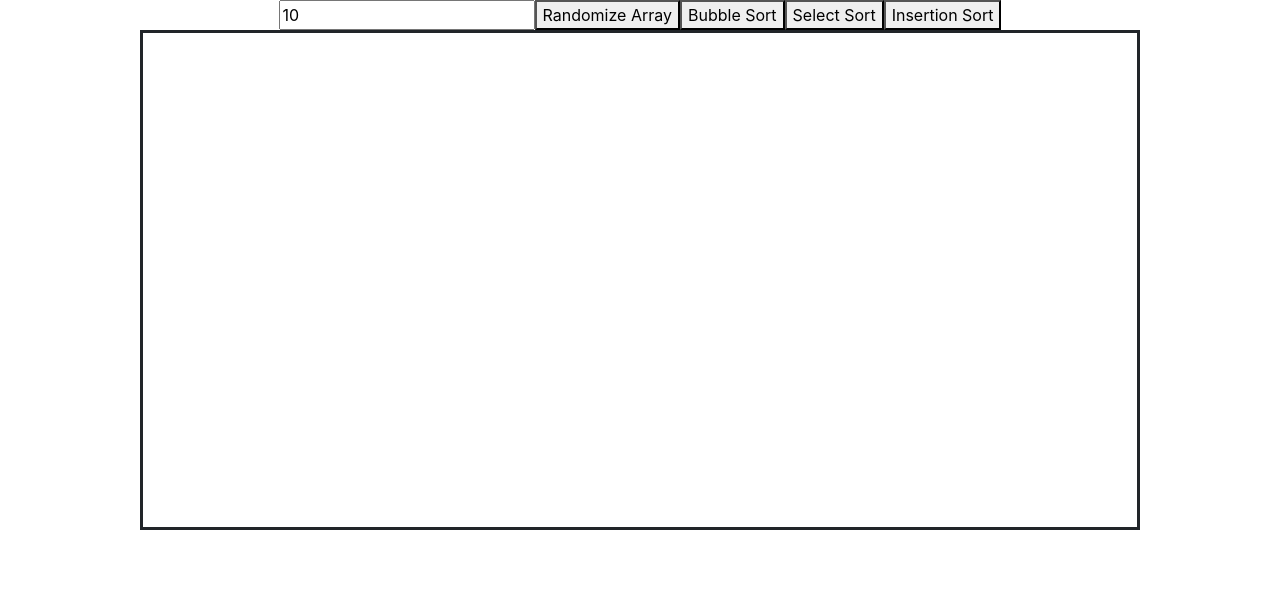
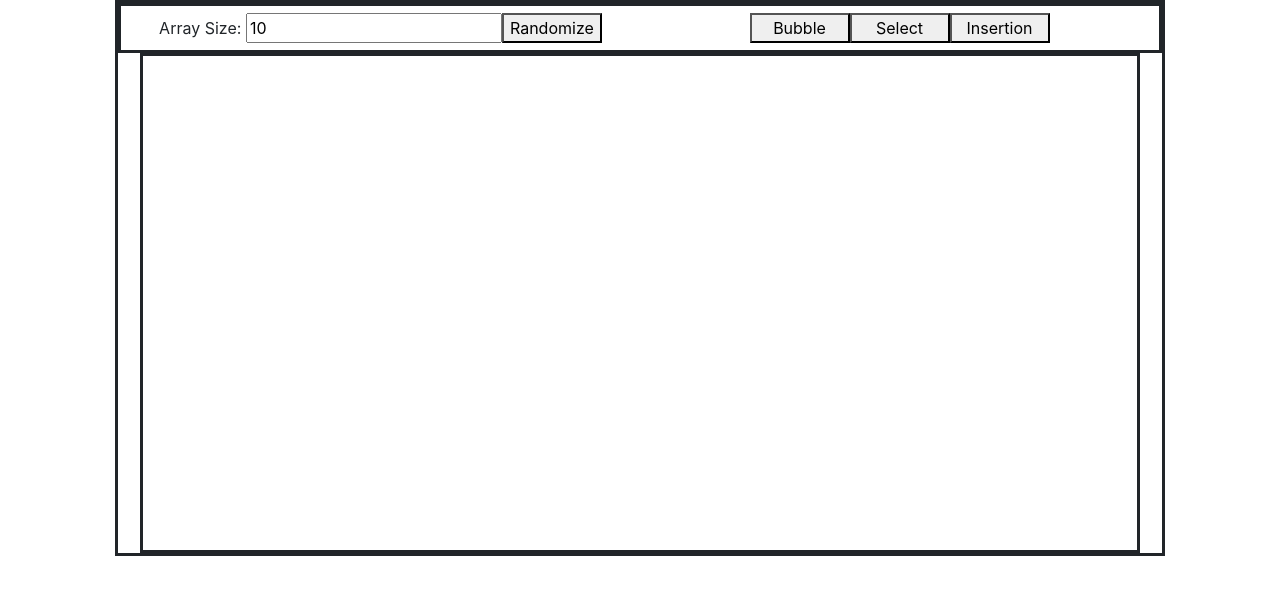
Before and after one commit to KentPham/Sorting-Visualizer, a React (Create React App) app: page / in a window 1280 px wide. Shown: the top 594 px of the page. Built offline with nearby package versions, Linux system fonts and the light colour scheme.

Commit message:
implemented Colours for elements being checked BBS

```diff
--- /dev/null
+++ b/src/components/bundles/homepage/Home.css
@@ -0,0 +1,20 @@
+.body-container {
+    width: 1050px;
+    border-style: solid;
+}
+
+.home-flex {
+    height: 50px;
+    display: flexbox;
+    border-style: solid;
+}
+
+.col-flex {
+    display: flexbox;
+    align-self: center;
+}
+
+.visualizer-button-format {
+    height: 30px;
+    width: 100px;
+}
--- a/src/components/bundles/homepage/Home.js
+++ b/src/components/bundles/homepage/Home.js
@@ -1,4 +1,5 @@
 import React, {Component} from 'react';
+import "./Home.css";
 import Visualizer from "../visualizer";
 
 class Home extends Component {
@@ -8,8 +9,9 @@ class Home extends Component {
 
         this.state = {
             nums: [],
+            highlighted: [],
             maxSampleSize: 10,
-            delay: 500,
+            delay: 1000,
             finished: 0
         }
 
@@ -18,6 +20,13 @@ class Home extends Component {
         this.handleBubbleSort = this.handleBubbleSort.bind(this);
         this.handleSelectSort = this.handleSelectSort.bind(this);
         this.handleInsertionSort = this.handleInsertionSort.bind(this);
+    }
+
+    generateHighlight(nums) {
+        let temp = [...nums];
+        for (let i = 0; i < nums.length; i++) {
+            temp[i] = 0;
+        }
     }
 
     handleRandomClick() {
@@ -47,15 +56,30 @@ class Home extends Component {
 
     handleBubbleSort() {
         let sorted = this.state.nums;
+        let highlight = this.state.highlighted;
         let end = sorted.length - 1;
         let temp;
 
+        this.generateHighlight(this.state.nums);
+
         let bubbleSort = (i) => {
-            if (end < 0) {
+            if (i > end) {
+                for (let j = 0; j < highlight.length; j++) {
+                    highlight[j] = 0;
+                }
+                this.setState({highlighted: highlight});
                 return;
-            } else if (i > end) {
+            } else if (i > end - 1) {
                 i = 0;
+                end--;
             }
+
+            for (let j = 0; j < highlight.length; j++) {
+                highlight[j] = 0;
+            }
+            highlight[i] = 1;
+            highlight[i+1] = 1;
+
 
             if (sorted[i] > sorted[i+1]) {
                 temp = sorted[i];
@@ -64,6 +88,7 @@ class Home extends Component {
                 this.setState({nums: sorted});
             }
 
+            this.setState({highlighted: highlight});
             i++;
             setTimeout(() => bubbleSort(i), this.state.delay);
         }
@@ -73,24 +98,43 @@ class Home extends Component {
 
     handleSelectSort() {
         let sorted = this.state.nums;
+        let highlight = this.state.highlighted;
         let temp;
         let index;
 
+        this.generateHighlight(this.state.nums);
+
         let findIndex = (i, ind) => {
             if (i > sorted.length - 1) {
+                for (let j = 0; j < highlight.length; j++) {
+                    highlight[j] = 0;
+                }
+                highlight[ind] = 1;
+                this.setState({highlighted: highlight});
                 return ind;
             }
 
+            for (let j = 0; j < highlight.length; j++) {
+                highlight[j] = 0;
+            }
+            highlight[i] = 2;
+
             if (sorted[i] < sorted[ind]) {
                 ind = i;
+                highlight[i] = 1;
             }
 
+            this.setState({highlighted: highlight});
             i++;
             return findIndex(i, ind);
         }
 
         let selectSort = (i) => {
             if (i > sorted.length - 1) {
+                for (let j = 0; j < highlight.length; j++) {
+                    highlight[j] = 0;
+                }
+                this.setState({highlighted: highlight});
                 return;
             }
 
@@ -111,8 +155,11 @@ class Home extends Component {
 
     handleInsertionSort() {
         let sorted = this.state.nums;
+        let highlight = this.state.highlighted;
         let temp;
         let index;
+
+        this.generateHighlight(this.state.nums);
 
         if (sorted[1] < sorted[0]) {
             temp = sorted[1];
@@ -147,6 +194,10 @@ class Home extends Component {
 
         let insertionSort = (i) => {
             if (i > sorted.length - 1) {
+                for (let j = 0; j < highlight.length; j++) {
+                    highlight[j] = 0;
+                }
+                this.setState({highlighted: highlight});
                 return;
             }
             if (sorted[i] < sorted[i-1]) {
@@ -167,13 +218,20 @@ class Home extends Component {
     render () {
 
         return(
-            <div>
-                <input type="number" value={this.state.maxSampleSize} onChange={this.handleMaxSampleSizeInput} />
-                <button onClick={this.handleRandomClick}>Randomize Array</button>
-                <button onClick={this.handleBubbleSort}>Bubble Sort</button>
-                <button onClick={this.handleSelectSort}>Select Sort</button>
-                <button onClick={this.handleInsertionSort}>Insertion Sort</button>
-                <Visualizer array={this.state.nums} />
+            <div class="container body-container">
+                <div class="row home-flex">
+                    <div class="col-6 col-flex">
+                        <span>Array Size: </span>
+                        <input type="number" value={this.state.maxSampleSize} onChange={this.handleMaxSampleSizeInput} />
+                        <button class="visualizer-button-format" onClick={this.handleRandomClick}>Randomize</button>
+                    </div>
+                    <div class="col-6 col-flex">
+                        <button class="visualizer-button-format" onClick={this.handleBubbleSort}>Bubble</button>
+                        <button class="visualizer-button-format" onClick={this.handleSelectSort}>Select</button>
+                        <button class="visualizer-button-format" onClick={this.handleInsertionSort}>Insertion</button>
+                    </div>
+                </div>
+                <Visualizer array={this.state.nums} highlighted={this.state.highlighted} />
             </div>
         )
     }
--- a/src/components/bundles/visualizer/Visualizer.css
+++ b/src/components/bundles/visualizer/Visualizer.css
@@ -5,7 +5,10 @@
  }
 
  .bar {
-     background-color: red;
      border-width: thin;
      border-style: solid;
  }
+
+ .floating-value {
+     position: absolute;
+ }
--- a/src/components/bundles/visualizer/Visualizer.js
+++ b/src/components/bundles/visualizer/Visualizer.js
@@ -9,31 +9,63 @@ class Visualizer extends Component {
         let yTranslate;
 
         let barStyle;
+        let numberStyle;
 
         let barWidth = 990/this.props.array.length;
 
-        let bars = this.props.array.map ((m) => {
+        let bars = this.props.array.map ((m, index) => {
 
             barHeight = (m/Math.max(...this.props.array))*490;
             yTranslate = 495 - barHeight;
 
+            if (this.props.highlighted[index] === 1) {
                 barStyle = {
+                    backgroundColor: `green`,
                     width: `${barWidth}px`,
                     height: `${barHeight}px`,
                     transform: `translate(2.5px, ${yTranslate}px)`
                 }
+            } else if (this.props.highlighted[index] === 2) {
+                barStyle = {
+                    backgroundColor: `yellow`,
+                    width: `${barWidth}px`,
+                    height: `${barHeight}px`,
+                    transform: `translate(2.5px, ${yTranslate}px)`
+                }
+            } else {
+                barStyle = {
+                    backgroundColor: `red`,
+                    width: `${barWidth}px`,
+                    height: `${barHeight}px`,
+                    transform: `translate(2.5px, ${yTranslate}px)`
+                }
+            }
 
+            yTranslate = yTranslate + 30;
+
+            numberStyle = {
+                position: `absolute`,
+                top: `${yTranslate}px`,
+            }
+
+            if (m > 9) {
                 return (
+                    <div className="bar" style={barStyle}>{ m }</div>
+                )
+            } else {
+                return (
+                    <div>
+                        <span style={numberStyle}>{ m }</span>
                         <div className="bar" style={barStyle}></div>
+                    </div>
                 )
+            }
         })
 
         return(
-            <div>
             <div className="container graph-container">
                 <div className="row">
                     {bars}
-                    </div>
                 </div>
             </div>
         )
```
Lines whose indentation alone changed are shown as unchanged.
